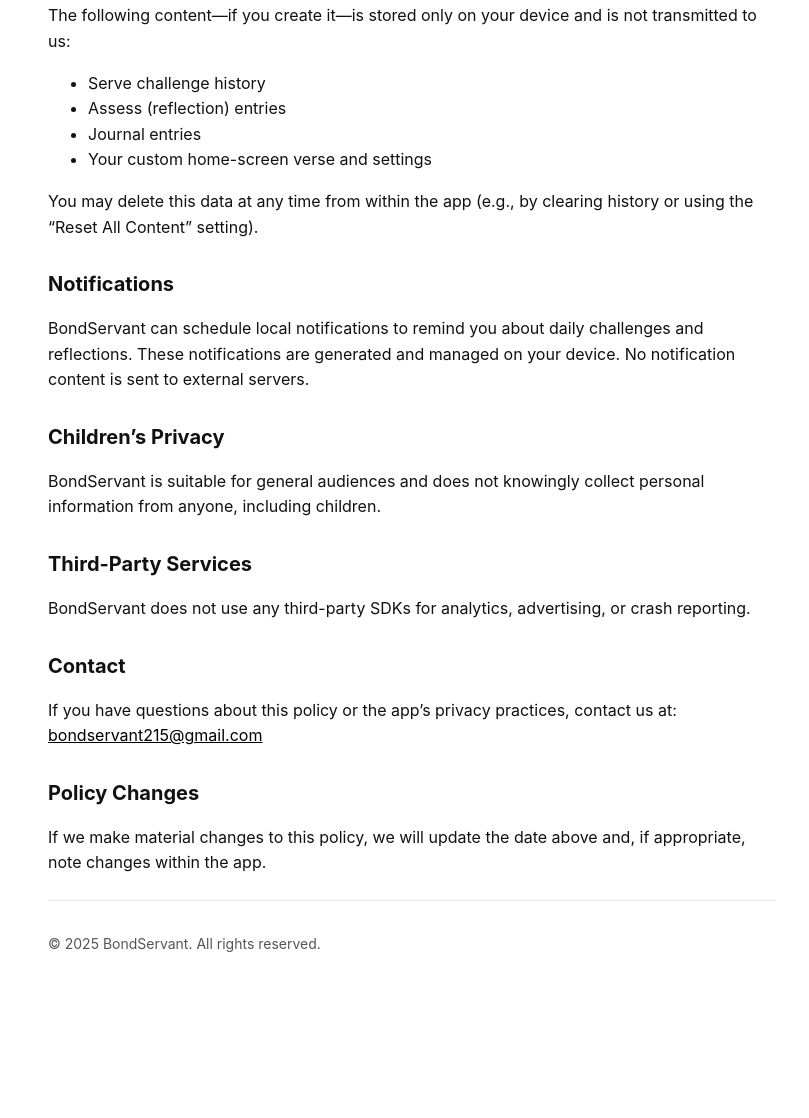
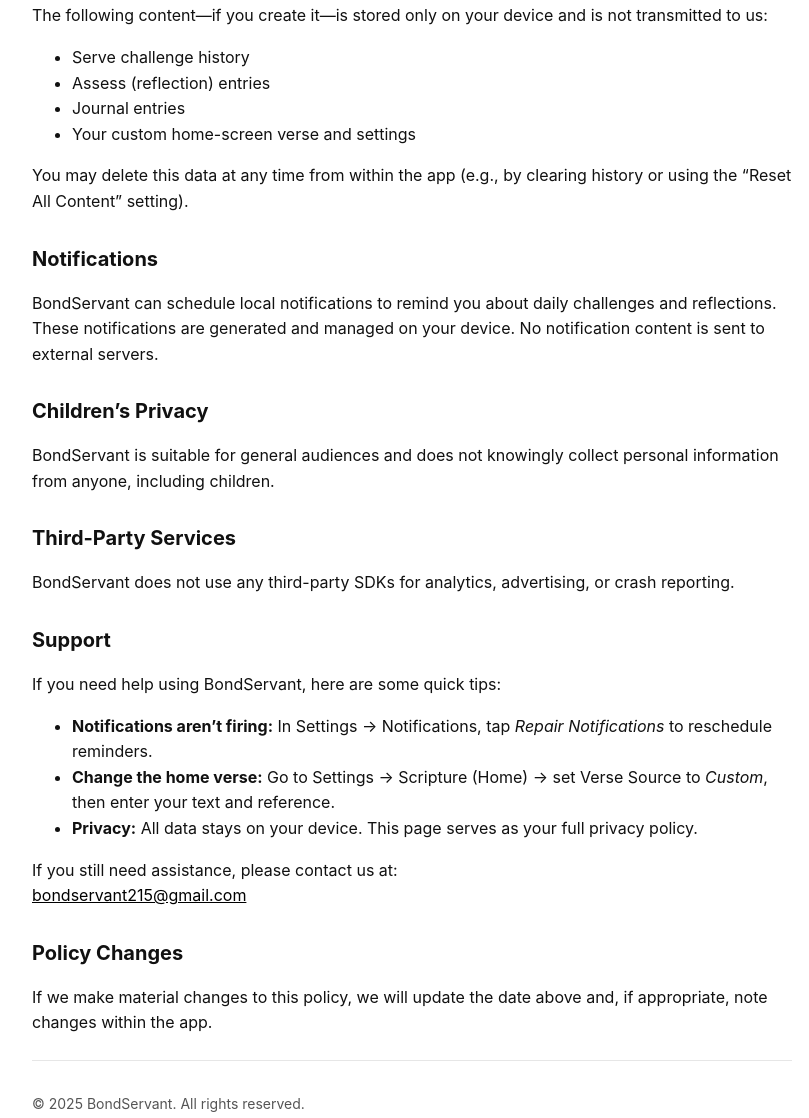
Before and after one commit to bondservant215/BondServant-Privacy, a plain HTML site: page index.html in a window 1280 px wide. Shown: the part 407-1525 px from the top of the page, without its empty margins (228-1037 px from the left). Before the commit the page ends 1424 px from the top, so only its background shows below. Drawn offline with Linux system fonts and the light colour scheme.

Commit message:
Index.html

```diff
--- a/index.html
+++ b/index.html
@@ -5,30 +5,27 @@
   <meta name="viewport" content="width=device-width, initial-scale=1" />
   <title>BondServant Privacy Policy</title>
   <meta name="description" content="BondServant stores all data locally on your device. We do not collect, share, or sell personal data." />
-  <meta name="robots" content="index,follow" />
-  <meta property="og:title" content="BondServant Privacy Policy" />
-  <meta property="og:description" content="All data stays on your device. No accounts. No tracking. No data collection." />
   <style>
-    :root { --fg:#111; --muted:#555; --bg:#fff; --accent:#000; }
-    * { box-sizing: border-box; }
     body {
-      margin: 0; font: 16px/1.6 -apple-system, BlinkMacSystemFont, "Segoe UI", Roboto, Helvetica, Arial, sans-serif;
-      color: var(--fg); background: var(--bg);
+      margin: 0;
+      font: 16px/1.6 -apple-system, BlinkMacSystemFont, "Segoe UI", Roboto, Helvetica, Arial, sans-serif;
+      color: #111;
+      background: #fff;
     }
     .container { max-width: 760px; margin: 0 auto; padding: 28px 16px 48px; }
     h1 { font-size: 28px; margin: 0 0 8px; }
     h2 { font-size: 20px; margin: 28px 0 8px; }
-    p, li { color: var(--fg); }
-    small, .muted { color: var(--muted); }
-    a { color: var(--accent); text-decoration: underline; }
+    p, li { color: #111; }
+    .muted { color: #555; }
+    a { color: #000; text-decoration: underline; }
     hr { border: none; height: 1px; background: #e6e6e6; margin: 24px 0; }
-    .footer { margin-top: 32px; font-size: 14px; color: var(--muted); }
+    .footer { margin-top: 32px; font-size: 14px; color: #555; }
   </style>
 </head>
 <body>
   <main class="container">
     <h1>BondServant Privacy Policy</h1>
-    <p class="muted"><strong>Last updated:</strong> <span id="last-updated">August 30, 2025</span></p>
+    <p class="muted"><strong>Last updated:</strong> August 30, 2025</p>
 
     <p><strong>BondServant</strong> is designed for privacy. The app works entirely offline and stores your data locally on your device. We do not collect, track, share, or sell personal information.</p>
 
@@ -58,8 +55,14 @@
     <h2>Third-Party Services</h2>
     <p>BondServant does not use any third-party SDKs for analytics, advertising, or crash reporting.</p>
 
-    <h2>Contact</h2>
-    <p>If you have questions about this policy or the app’s privacy practices, contact us at:
+    <h2>Support</h2>
+    <p>If you need help using BondServant, here are some quick tips:</p>
+    <ul>
+      <li><strong>Notifications aren’t firing:</strong> In Settings → Notifications, tap <em>Repair Notifications</em> to reschedule reminders.</li>
+      <li><strong>Change the home verse:</strong> Go to Settings → Scripture (Home) → set Verse Source to <em>Custom</em>, then enter your text and reference.</li>
+      <li><strong>Privacy:</strong> All data stays on your device. This page serves as your full privacy policy.</li>
+    </ul>
+    <p>If you still need assistance, please contact us at:
       <br/>
       <a href="mailto:bondservant215@gmail.com">bondservant215@gmail.com</a>
     </p>
@@ -68,11 +71,7 @@
     <p>If we make material changes to this policy, we will update the date above and, if appropriate, note changes within the app.</p>
 
     <hr />
-    <p class="footer">© <span id="year"></span> BondServant. All rights reserved.</p>
+    <p class="footer">© <script>document.write(new Date().getFullYear())</script> BondServant. All rights reserved.</p>
   </main>
-  <script>
-    // Auto-fill current year (and easily tweak last-updated if you edit this file)
-    document.getElementById('year').textContent = new Date().getFullYear();
-  </script>
 </body>
 </html>
```
